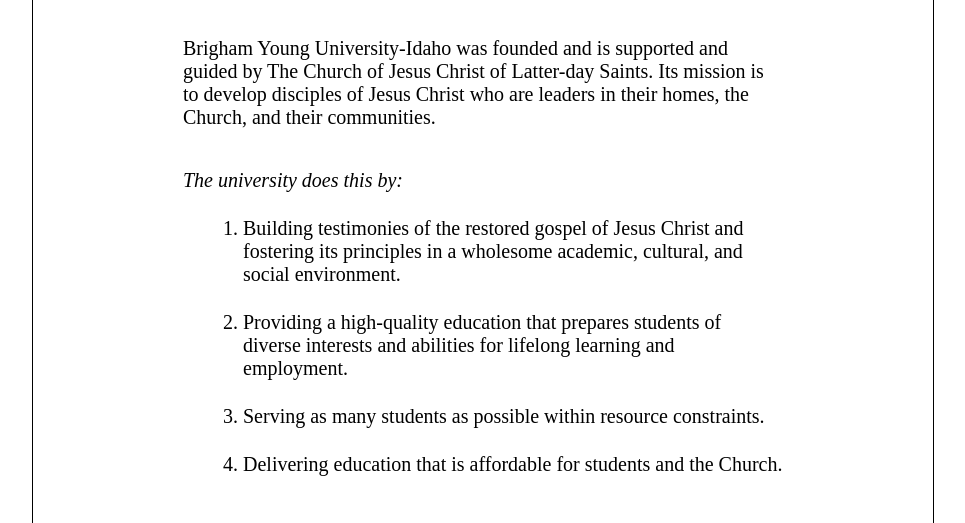
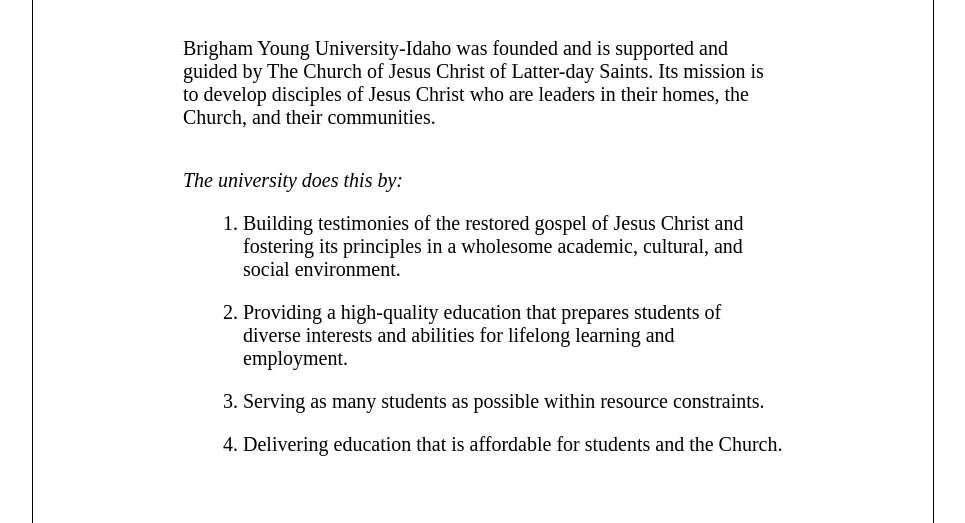
Before and after one commit to omora14/wdd131, a plain HTML site: page mission/index.html in a window 1280 px wide. Shown: the part 238-761 px from the top of the page, without its empty margins (157-1122 px from the left). Drawn offline with Linux system fonts and the light colour scheme.

Commit message:
Responsive design tried

```diff
--- a/mission/styles/styles.css
+++ b/mission/styles/styles.css
@@ -1,15 +1,15 @@
 main {
-    font-family: TimesNewRoman, "Times New Roman", Times, Baskerville, Georgia, serif;
+    font-family: Times New Roman, Times, serif;
 }
 
 body {
     font-size: 20px;
-    font-family: Times New Roman, Times, serif;
     padding: 50px;
 }
 
 .title {
     text-align: center;
+    margin-bottom: 20px;
 }
 
 .title h1 {
@@ -30,6 +30,7 @@ body {
 hr {
     width: 75%;
 }
+
 
 .content {
     max-width: 600px;
@@ -55,7 +56,7 @@ em {
 }
 
 .does-list li {
-margin-top: 25px;
+    margin-top: 20px;
 }
 
 .logo {
@@ -64,3 +65,23 @@ margin-top: 25px;
     margin: 20px auto;
     margin-top: 70px;
 }
+
+/* @media screen and (max-width: 768px) {
+    body {
+        font-size: 16px;
+    }
+
+    .content {
+        padding: 20px;
+    }
+
+    .logo {
+        margin-top: 20px;
+    }
+}
+
+@media screen and (max-width: 480px) {
+    body {
+        font-size: 14px;
+    }
+} */
```
